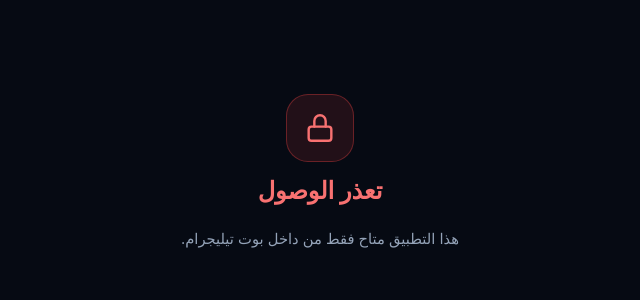
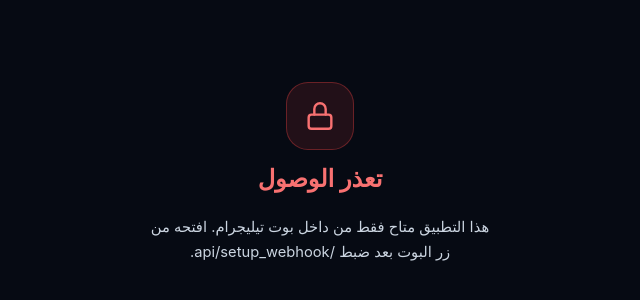
Before and after one commit to hazem-ib/Quizbot, a plain HTML site: page public/index.html in a window 1280 px wide. Shown: the part 220-520 px from the top of the page, without its empty margins (320-960 px from the left). Drawn offline with Linux system fonts and the light colour scheme.

Commit message:
Update index.html

```diff
--- a/public/index.html
+++ b/public/index.html
@@ -36,7 +36,7 @@
       background: rgba(59, 130, 246, 0.12); border: 1px solid rgba(59, 130, 246, 0.28);
       display: flex; align-items: center; justify-content: center; margin-bottom: 14px; color: #60a5fa;
     }
-    #authScreen p { color: #94a3b8; font-size: 0.92rem; max-width: 320px; line-height: 1.65; }
+    #authScreen p { color: #cbd5e1; font-size: 0.92rem; max-width: 340px; line-height: 1.65; }
     #appContainer { display: none; width: 100%; max-width: 720px; margin: 0 auto; }
 
     .profile-header {
@@ -695,7 +695,6 @@
       </div>
     </div>
 
-    <!-- استوديو تصدير PDF نصي أصلي سريع وخفيف -->
     <div id="pdfStudioModal" class="modal">
       <div class="modal-content" style="max-width:650px;">
         <h3><svg class="ico"><use href="#i-download"/></svg> استوديو PDF (ملف نصي أصلي — نسختان في الخاص)</h3>
@@ -1057,7 +1056,10 @@
     }
 
     function blockAccess(reason) {
-      document.getElementById("appContainer").remove();
+      const authScreen = document.getElementById("authScreen");
+      const appContainer = document.getElementById("appContainer");
+      if (appContainer) appContainer.style.display = "none";
+      if (authScreen) authScreen.style.display = "flex";
       document.getElementById("authRing").style.borderColor = "rgba(239, 68, 68, 0.35)";
       document.getElementById("authRing").style.background = "rgba(239, 68, 68, 0.12)";
       document.getElementById("authRing").style.color = "#f87171";
@@ -1073,9 +1075,9 @@
       }
       const res = await fetch(url, options);
       if (!res.ok) {
-        const err = await res.json().catch(() => ({ detail: "تعذر إتمام الطلب." }));
+        const err = await res.json().catch(() => ({ detail: `تعذر إتمام الطلب (HTTP ${res.status}).` }));
         if (!silent) alert(err.detail || "تعذر إتمام الطلب.");
-        throw new Error(err.detail || "Request failed");
+        throw new Error(err.detail || `HTTP ${res.status}`);
       }
       return res.json();
     }
@@ -1107,7 +1109,7 @@
 
     async function initApp() {
       if (!initData || initData.trim() === "") {
-        blockAccess("هذا التطبيق متاح فقط من داخل بوت تيليجرام.");
+        blockAccess("هذا التطبيق متاح فقط من داخل بوت تيليجرام. افتحه من زر البوت بعد ضبط /api/setup_webhook.");
         return;
       }
 
```
